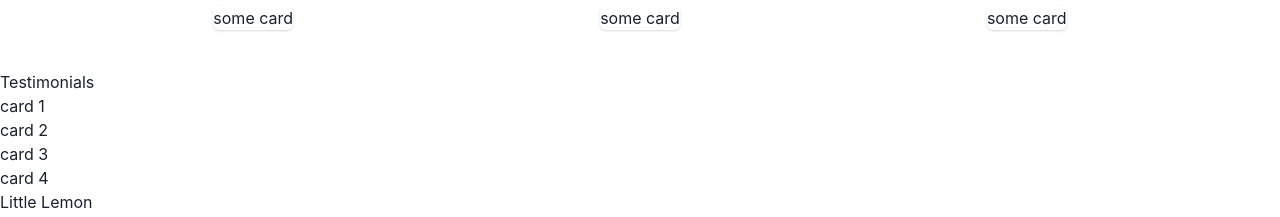
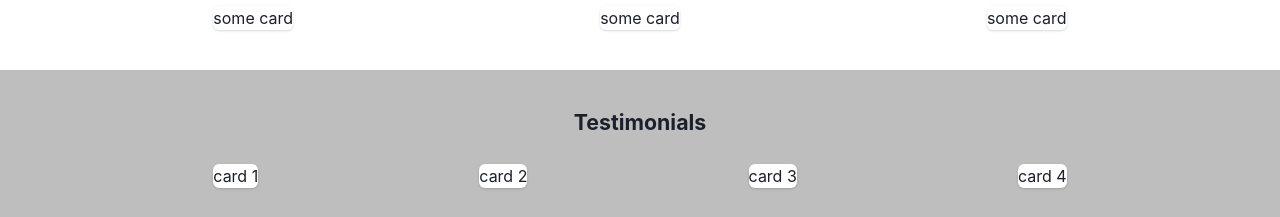
Before and after one commit to lexzee/captstone-project, a React (Create React App) app: page / in a window 1280 px wide. Shown: the part 562-779 px from the top of the page. Built offline with nearby package versions, Linux system fonts and the light colour scheme.

Commit message:
Basic styling for Testimonial section done

```diff
--- a/src/components/Testimonials.jsx
+++ b/src/components/Testimonials.jsx
@@ -1,16 +1,21 @@
+import { Card, Flex, Grid, GridItem, Heading } from '@chakra-ui/react'
 import React from 'react'
 
 const Testimonials = () => {
   return (
-    <div className='testimonials'>
-      <h3>Testimonials</h3>
-      <section>
-        card 1 <br />
-        card 2 <br />
-        card 3 <br />
-        card 4 <br />
-      </section>
-    </div>
+    <Grid className='testimonials' templateColumns="repeat(12, 1fr)" pt={10} pb={10}  bg="#BEBEBE">
+      <GridItem colStart={3} colSpan={8}>
+        <Flex flexDir='column'>
+          <Heading as="h3" fontSize="16pt" alignSelf="center" mb={7}>Testimonials</Heading>
+          <Flex justify='space-between'>
+            <Card>card 1</Card>
+            <Card>card 2</Card>
+            <Card>card 3</Card>
+            <Card>card 4</Card>
+          </Flex>
+        </Flex>
+      </GridItem>
+    </Grid>
   )
 }
 
```
